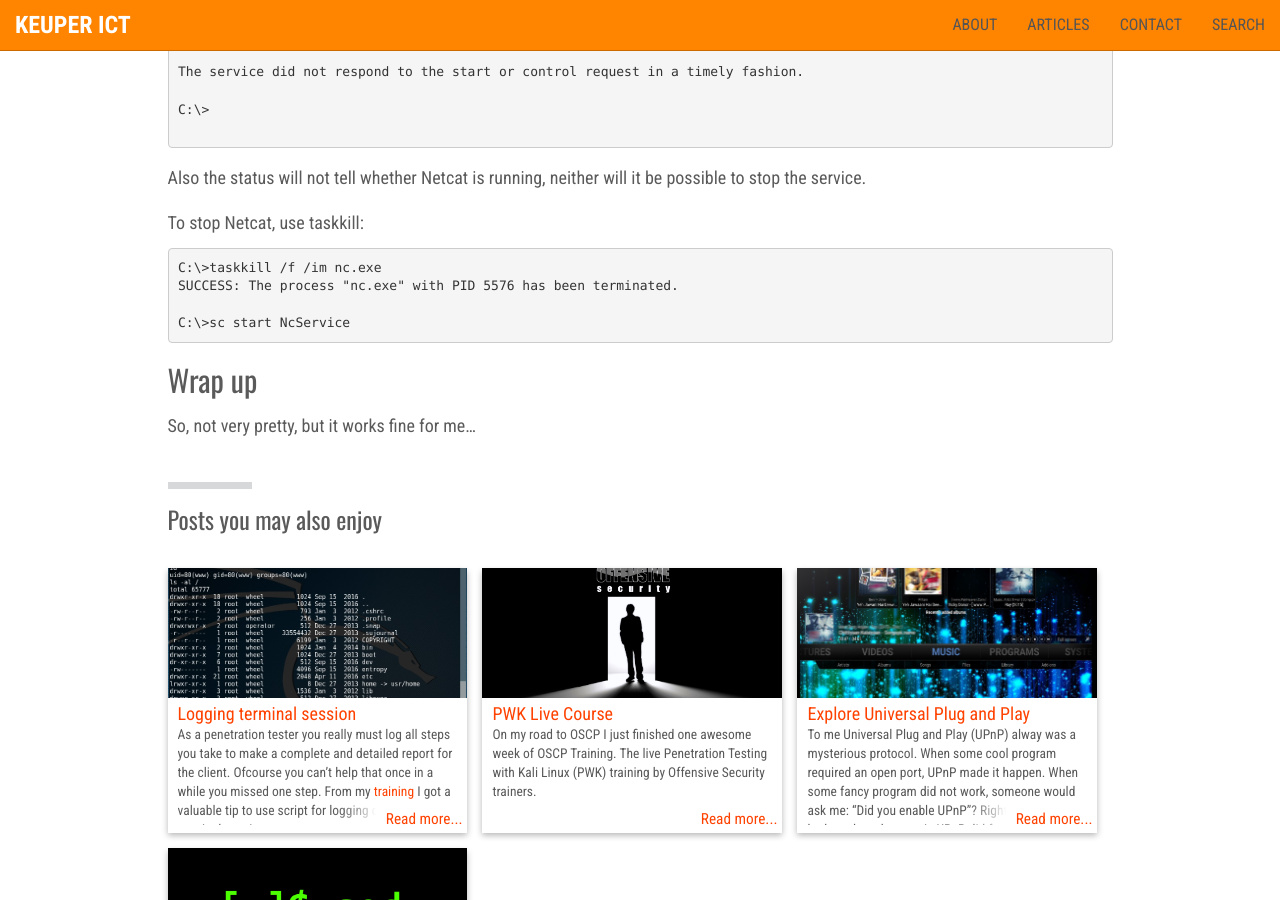
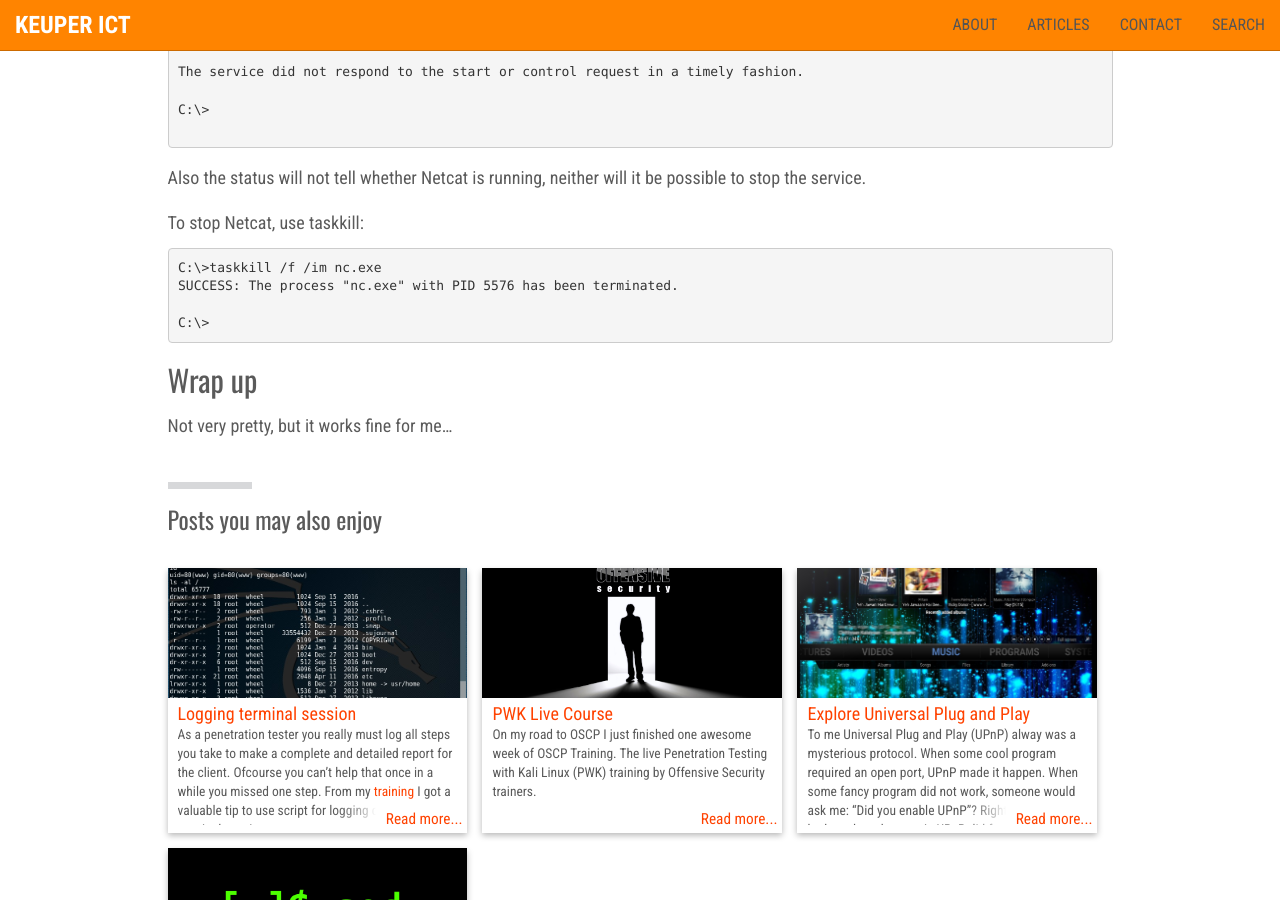
Before and after one commit to jkeuper/jkeuper.github.io, a Jekyll site: the page built from _posts/2019-11-20-netcat-as-service.md, in a window 1280 px wide and 900 px high, scrolled down 1794 px. Built offline with Jekyll 4.4.1, drawn with Linux system fonts in a browser that asks for light colours; nearby versions of some CDN libraries.

Commit message:
Fixed typo

````diff
--- a/_posts/2019-11-20-netcat-as-service.md
+++ b/_posts/2019-11-20-netcat-as-service.md
@@ -65,8 +65,8 @@ To stop Netcat, use taskkill:
 C:\>taskkill /f /im nc.exe
 SUCCESS: The process "nc.exe" with PID 5576 has been terminated.
 
-C:\>sc start NcService
+C:\>
 ```
 
 ## Wrap up
-So, not very pretty, but it works fine for me...
+Not very pretty, but it works fine for me...
````
